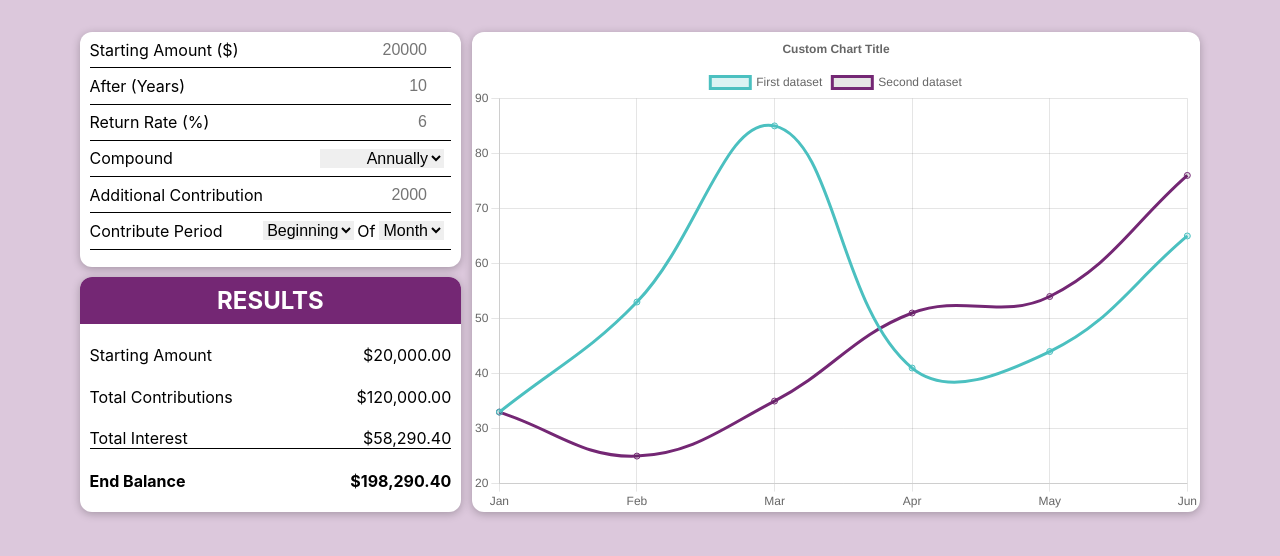
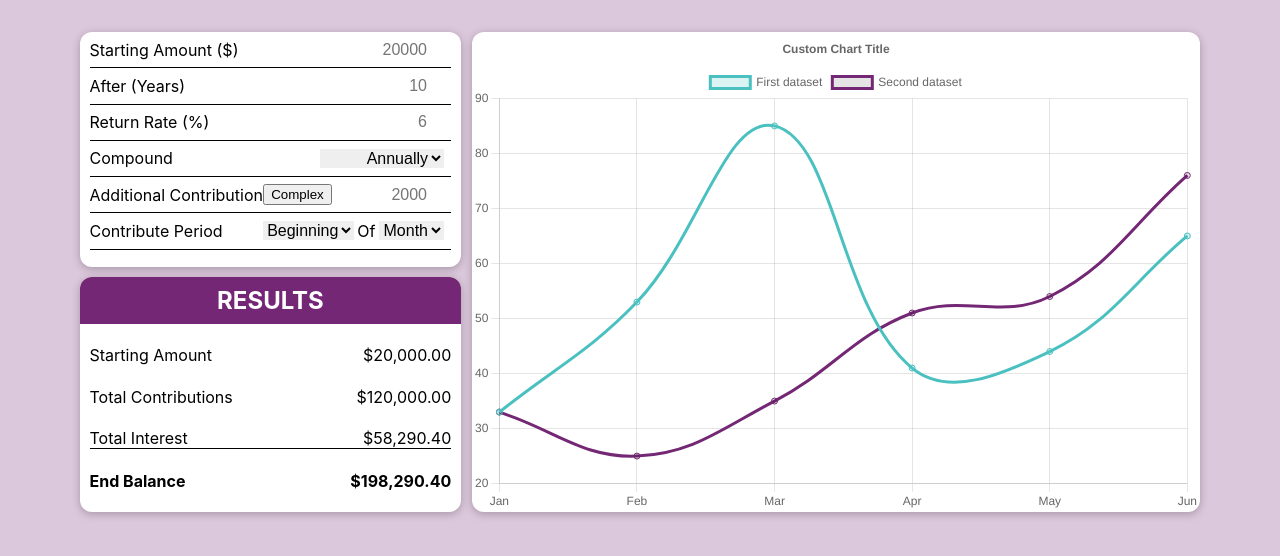
Before and after one commit to Jonjo7Dia/investment-calculator, a React (Create React App) app: page / in a window 1280 px wide. Shown: the top 556 px of the page. Built offline with nearby package versions, Linux system fonts and the light colour scheme.

Commit message:
setting up an overlay

```diff
--- a/src/App.css
+++ /dev/null
@@ -1,38 +0,0 @@
-.App {
-  text-align: center;
-}
-
-.App-logo {
-  height: 40vmin;
-  pointer-events: none;
-}
-
-@media (prefers-reduced-motion: no-preference) {
-  .App-logo {
-    animation: App-logo-spin infinite 20s linear;
-  }
-}
-
-.App-header {
-  background-color: #282c34;
-  min-height: 100vh;
-  display: flex;
-  flex-direction: column;
-  align-items: center;
-  justify-content: center;
-  font-size: calc(10px + 2vmin);
-  color: white;
-}
-
-.App-link {
-  color: #61dafb;
-}
-
-@keyframes App-logo-spin {
-  from {
-    transform: rotate(0deg);
-  }
-  to {
-    transform: rotate(360deg);
-  }
-}
--- a/src/App.js
+++ b/src/App.js
@@ -1,8 +1,7 @@
 import Data from './components/Data/Data';
 function App() {
-  return <div className="App">
-    <Data/>
-  </div>;
+  return  <Data/>;
+
 }
 
 export default App;
--- a/src/components/Data/Data.js
+++ b/src/components/Data/Data.js
@@ -1,16 +1,28 @@
 import classes from "./Data.module.css";
 import Input from "../Input/Input";
-import Graph from '../Graph/Graph';
-import Results from '../Results/Results';
+import Graph from "../Graph/Graph";
+import Results from "../Results/Results";
+import React from "react";
+import { useState, Fragment } from "react";
 function Data() {
+  const [showOverlay, setShowOverlay] = useState(false);
+  function showOverlayHandler() {
+    setShowOverlay(!showOverlay);
+  }
   return (
-    <div className={classes.holder}>
-      <div className={classes.inputResults}>
-        <Input />
-        <Results />
+    <Fragment>
+      {showOverlay && (
+        <div className={classes.overlay} onClick={showOverlayHandler}>
+        </div>
+      )}
+      <div className={classes.holder}>
+        <div className={classes.inputResults}>
+          <Input showOverlay={showOverlayHandler} />
+          <Results />
+        </div>
+        <Graph />
       </div>
-      <Graph />
-    </div>
+    </Fragment>
   );
 }
 
--- a/src/components/Data/Data.module.css
+++ b/src/components/Data/Data.module.css
@@ -13,3 +13,16 @@
     flex-direction: column;
     justify-content: space-between;
 }
+.overlay {
+    position: fixed; /* Sit on top of the page content */
+    display: block; /* Hidden by default */
+    width: 100%; /* Full width (cover the whole page) */
+    height: 100%; /* Full height (cover the whole page) */
+    top: 0;
+    left: 0;
+    right: 0;
+    bottom: 0;
+    background-color: rgba(0,0,0,0.5); /* Black background with opacity */
+    z-index: 2; /* Specify a stack order in case you're using a different order for other elements */
+    cursor: pointer; /* Add a pointer on hover */
+  }
--- a/src/components/Input/Input.js
+++ b/src/components/Input/Input.js
@@ -1,10 +1,10 @@
 import classes from './Input.module.css';
 import InputForm from './InputForm';
-function Input() {
+function Input(props) {
 
     return <div className={classes.input}>
         <div className={classes.wrapper}>
-            <InputForm />
+            <InputForm showOverlay={props.showOverlay}/>
         </div>
     </div>
 }
--- a/src/components/Input/InputForm.js
+++ b/src/components/Input/InputForm.js
@@ -1,8 +1,14 @@
 import classes from "./InputForm.module.css";
 import InputField from "./InputField";
-function InputForm() {
+function InputForm(props) {
   return (
-    <form action="" className={classes.form}>
+    <form
+      action=""
+      className={classes.form}
+      onSubmit={(event) => {
+        event.preventDefault();
+      }}
+    >
       <InputField label="Starting Amount ($)">
         <div className={classes.startingAmount}>
           <input type="number" placeholder={20000} step={1000} />
@@ -32,7 +38,10 @@ function InputForm() {
         </div>
       </InputField>
       <InputField label="Additional Contribution">
-        <div className={classes.startingAmount}>
+        <div
+          className={(classes.startingAmount, classes.additionalContributions)}
+        >
+          <button onClick={props.showOverlay}>Complex</button>
           <input type="number" placeholder={2000} />
         </div>
       </InputField>
@@ -45,7 +54,7 @@ function InputForm() {
           <span>Of</span>
           <select name="time" id="time" className={classes.timing}>
             <option value="month">Month</option>
-            <option value="year">Year {" "}</option>
+            <option value="year">Year </option>
           </select>
         </div>
       </InputField>
--- a/src/components/Input/InputForm.module.css
+++ b/src/components/Input/InputForm.module.css
@@ -11,6 +11,7 @@
     font-size: 1.25rem;
 }
 .startingAmount input {
+    margin: 0;
    max-width: 80%;
    width: auto;
    text-align: right;
@@ -43,3 +44,19 @@ select {
 .period span{
     font-size: 1rem;
 }
+
+.additionalContributions input{
+    margin: 0;
+    max-width: 50%;
+    width: auto;
+    text-align: right;
+    font-size: 1rem;
+    outline-style: none;
+    border: none;
+}
+.additionalContributions {
+    width: 50%;
+    display: flex;
+    flex: row;
+    justify-content: space-between;
+}
```
